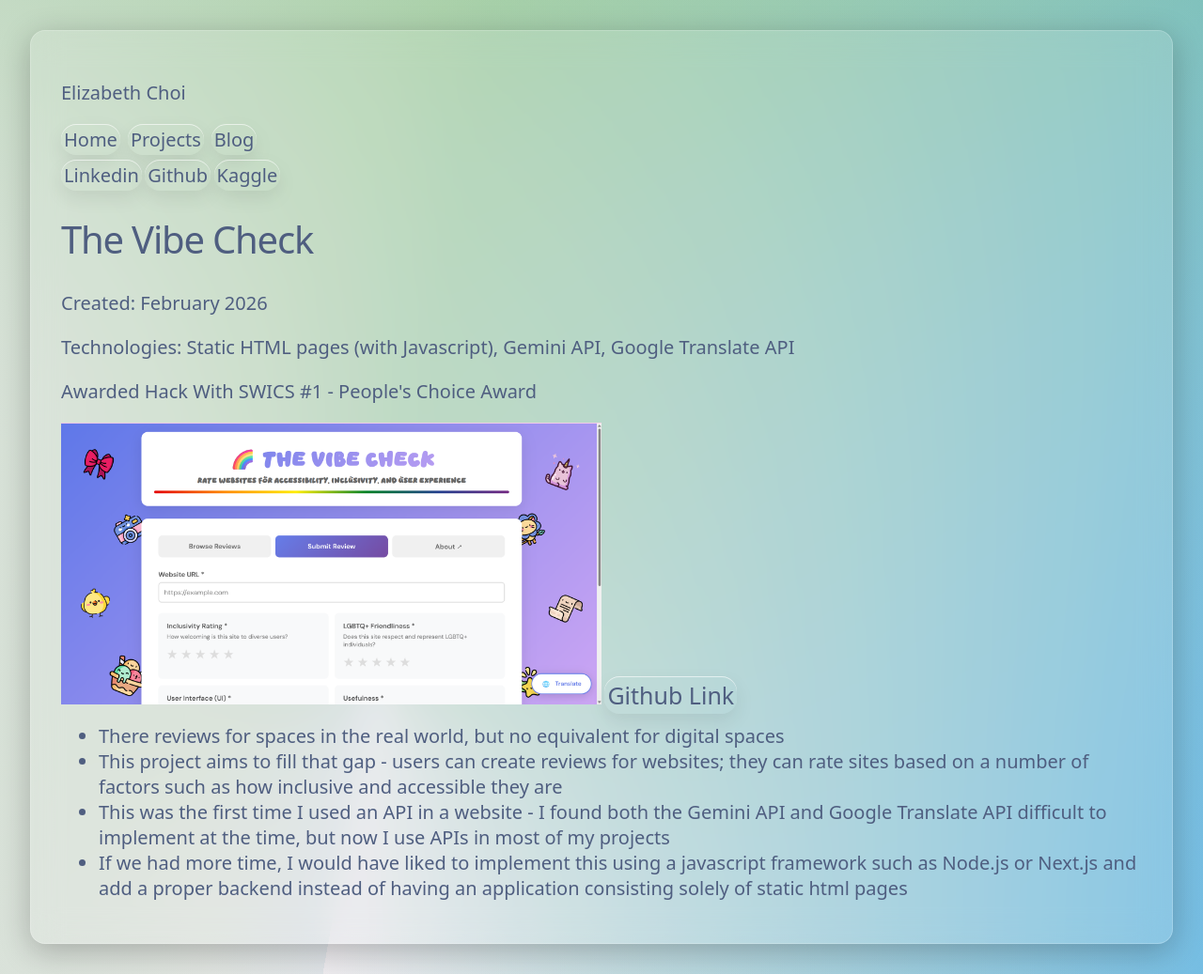
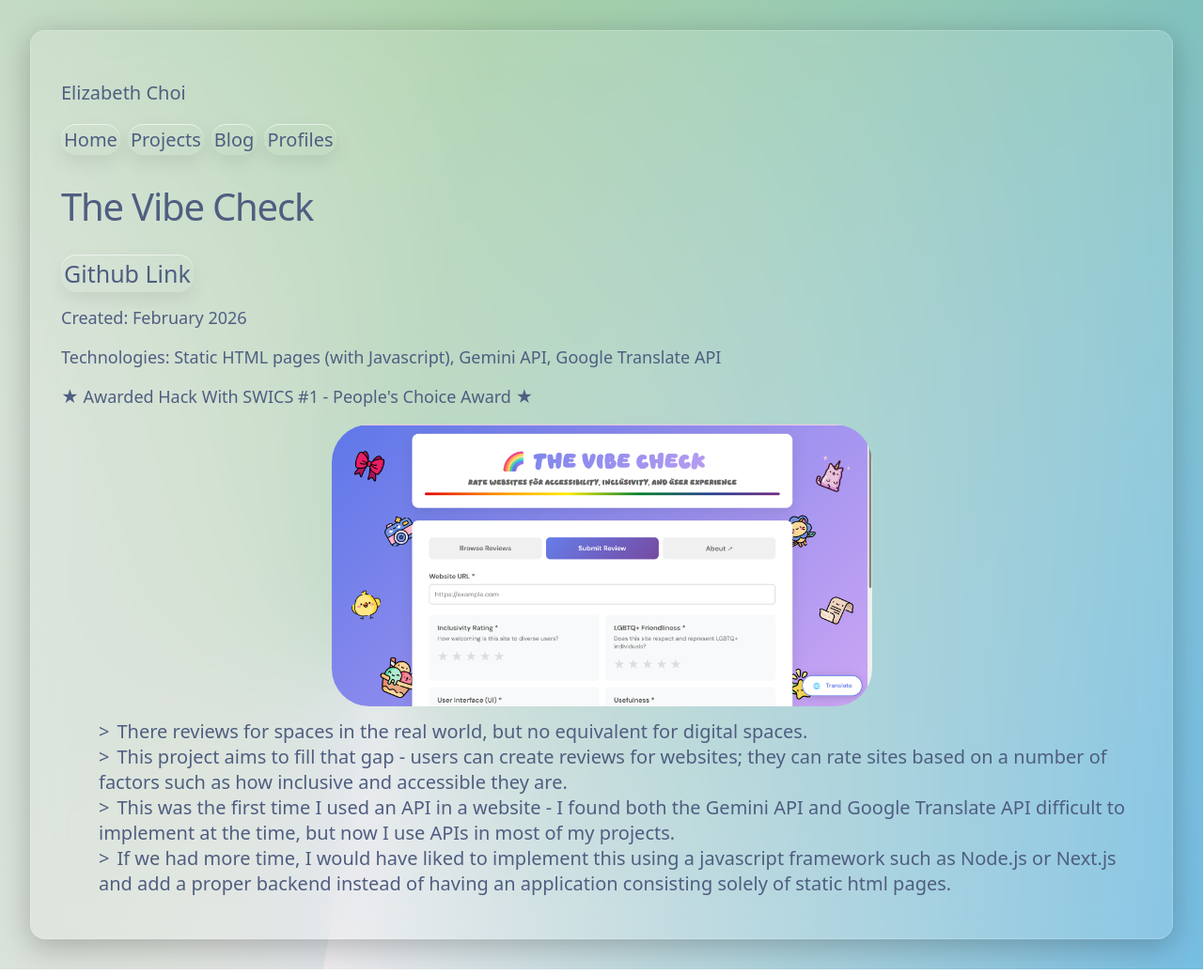
Before and after one commit to el124-choi/PortfolioV2, a Flask app: page /projects/1 in a window 1280 px wide. Shown: the whole page at 94% size. Run offline with Flask 3, Linux system fonts and the light colour scheme; data comes from the database, SQL or seed files in the repository.

Commit message:
added profiles.html page, finished working on css styling for now

```diff
--- a/portfolio/__init__.py
+++ b/portfolio/__init__.py
@@ -21,6 +21,10 @@ def create_app(test_config=None):
     @app.route('/')
     def index():
         return render_template("index.html")
+
+    @app.route('/profiles')
+    def profiles():
+        return render_template('profiles.html')
 
     @app.route('/blog')
     def blog():
--- a/portfolio/schema.sql
+++ b/portfolio/schema.sql
@@ -90,9 +90,9 @@ VALUES
     0
 ),
 (
-    "Portfolio (This site!)",
+    "Portfolio",
     "https://github.com/el124-choi/ec-portfolio",
-    "All of the projects and blog entries are stored on a database so that I could get some SQL practice. I am currently working on the blog section and styling of the website",
+    "All of the projects and blog entries are stored on a database so that I could get some SQL practice. I am currently working on a weekly blog section for the website.",
     0,
     0
 );
--- a/portfolio/static/styles.css
+++ b/portfolio/static/styles.css
@@ -12,6 +12,10 @@ html, body {
 img {
     max-width:50%;
     height: auto;
+    border-radius: 40px;
+    display: block;
+    margin-left: auto;
+    margin-right: auto;
 }
 
 p, li{
@@ -21,9 +25,17 @@ p, li{
     color: var(--text-color);
 }
 
+ul {
+    list-style-type: none;
+}
+
+ul li::before {
+  content: ">";
+  margin-right: 8px;
+}
+
 h1 {
     font-size: 40px;
-    max-width: 18ch;
     font-weight: 100;
     letter-spacing: -0.03em;
     text-decoration: none;
@@ -32,7 +44,6 @@ h1 {
 
 h2 {
     font-size: 30px;
-    max-width: 18ch;
     font-weight: 100;
     letter-spacing: -0.03em;
     text-decoration: none;
@@ -41,7 +52,6 @@ h2 {
 
 h3 {
     font-size: 25px;
-    max-width: 18ch;
     font-weight: 100;
     letter-spacing: -0.03em;
     text-decoration: none;
@@ -80,9 +90,10 @@ a.is-active {
 }
 
 .content {
-    display: block;
+    box-sizing: border-box;
+    width: 100%;
+    flex: 1;
     text-align: left;
-    flex-direction: column;
     background: oklch(1 0 0 / 0.12);
     backdrop-filter: blur(16px);
     -webkit-backdrop-filter: blur(16px);
@@ -92,9 +103,20 @@ a.is-active {
     box-shadow: 0 8px 32px oklch(0.15 0 0 / 0.25);
 }
 
+.stats p{
+    font-size: 18px;
+}
+
 .page {
-    display: block;
-    border-radius: 1rem;
+    flex: 1;
+    opacity: 0;
+    animation: fadein 0.6s ease forwards;
+}
+
+@keyframes fadein {
+    to {
+        opacity: 1;
+    }
 }
 
 .site-title{
@@ -152,6 +174,7 @@ a.is-active {
 }
 
 .site-container {
+    box-sizing: border-box;
     width: auto;
     min-height: 100vh;
     padding: 2rem;
--- a/portfolio/templates/base.html
+++ b/portfolio/templates/base.html
@@ -8,18 +8,12 @@
 
     <div class="content">
         <p class="site-title">Elizabeth Choi</p>
-        <div class="links">
-            <span class="nav-bar">
+            <nav class="nav-bar">
                 <a href="/">Home</a>
                 <a href="/projects">Projects</a>
                 <a href="/blog">Blog</a>
-            </span>
-            <span class="contact-links">
-                <a href="https://www.linkedin.com/in/elizabeth-choi-0195a4318">Linkedin</a>
-                <a href="https://github.com/el124-choi">Github</a>
-                <a href="https://www.kaggle.com/el124choi">Kaggle</a>
-            </span>
-        </div>
+                <a href="/profiles">Profiles</a>
+            </nav>
 
         <div class="page">
             {% block header %}{% endblock %}
--- a/portfolio/templates/index.html
+++ b/portfolio/templates/index.html
@@ -47,5 +47,6 @@
         </li>
         <li>Working in an Agile Scrum Framework
         </li>
+        <li>Graphic design</li>
     </ul>
 {% endblock %}
--- a/portfolio/templates/projects/index.html
+++ b/portfolio/templates/projects/index.html
@@ -10,13 +10,13 @@
 {% endblock %}
 
 {% block content %}
-    <p>Here are my completed projects:</p>
+    <p>Completed:</p>
     <nav class="links">
         {% for c in c_projects %}
             <a href="{{ url_for('projects.project', index=c['id'])}}">{{c['title']}}</a>
         {% endfor %}
     </nav>
-    <p>Here are the projects I am currently working on:</p>
+    <p>In Progress:</p>
     <nav class="links">
     {% for i in i_projects %}
         <a href="{{ url_for('projects.project', index=i['id'])}}">{{i['title']}}</a>
--- a/portfolio/templates/projects/project_page.html
+++ b/portfolio/templates/projects/project_page.html
@@ -11,24 +11,27 @@
 
 {% block content %}
 
-    {% if entry['award'] != None %}
-        <p>Created: {{entry['created']}}</p>
+    {% if entry['github'] != None %}
+        <a href="{{entry['github']}}">Github Link</a>
     {% endif %}
-    {% if entry['award'] != None %}
-        <p>Technologies: {{entry['technologies']}}</p>
-    {% endif %}
-    {% if entry['award'] != None %}
-        <p>Awarded {{entry['award']}}</p>
-    {% endif %}
+    <div class="stats">
+        {% if entry['created'] != None %}
+            <p>Created: {{entry['created']}}</p>
+            {% endif %}
+            {% if entry['technologies'] != None %}
+                <p>Technologies: {{entry['technologies']}}</p>
+            {% endif %}
+            {% if entry['award'] != None %}
+                <p>★ Awarded {{entry['award']}} ★</p>
+        {% endif %}
+    </div>
+
     {% if entry['img_path'] != None %}
         <img src="{{ url_for('static', filename='images/' ~ entry['img_path'])}}">
     {% endif %}
-    {% if entry['github'] != None %}
-        <a href="{{entry['github']}}">Github Link</a>
-    {% endif %}
     <ul>
         {% for x in contents %}
-            <li>{{ x }}</li>
+            <li>{{ x }}.</li>
         {% endfor %}
     </ul>
 {% endblock %}
```
Also changed, not shown: portfolio/templates/profiles.html (added, +15 -0 lines), instance/portfolio.sqlite, portfolio/static/images/Plant_Watering.jpg.
